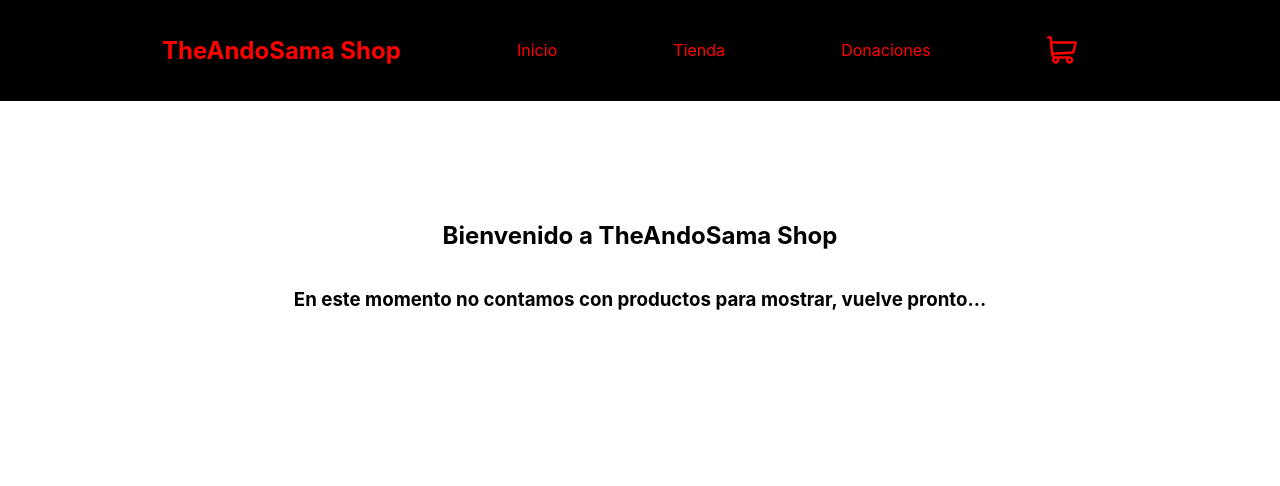
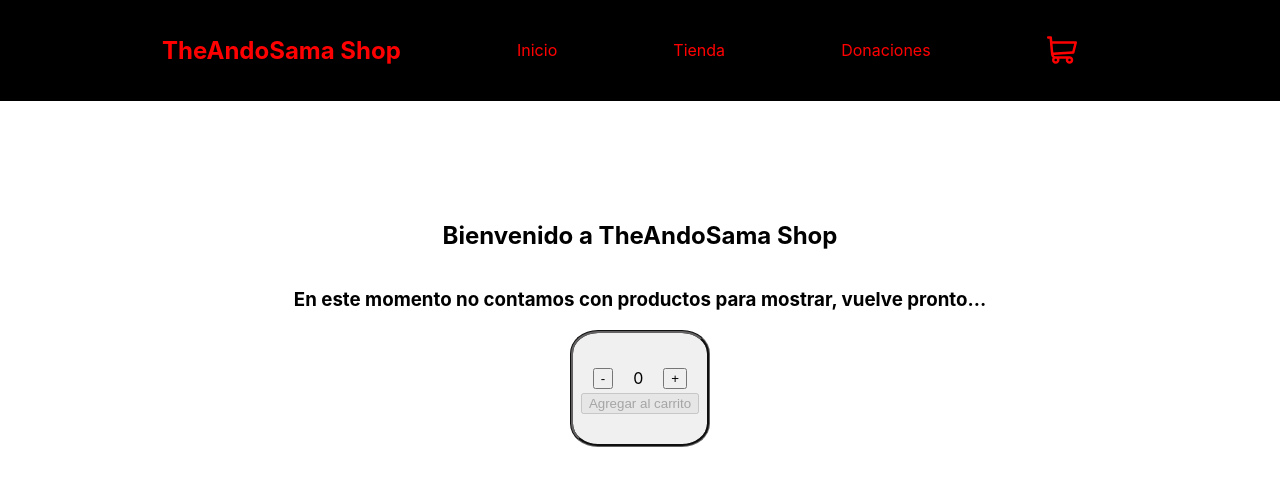
Before and after one commit to AndoresuSama/E-Commerce-Eslava, a React (Create React App) app: page / in a window 1280 px wide. Shown: the top 486 px of the page. Built offline with nearby package versions, Linux system fonts and the light colour scheme.

Commit message:
El mensaje de bienvenida se pasa por props desde App.js. Se crea ItemCount.js el cual se renderiza en ItemListContainer.js

```diff
--- a/package.json
+++ b/package.json
@@ -9,6 +9,7 @@
     "react": "^17.0.2",
     "react-dom": "^17.0.2",
     "react-scripts": "4.0.3",
+    "semistandard": "^16.0.1",
     "web-vitals": "^1.1.2"
   },
   "scripts": {
--- a/src/App.css
+++ b/src/App.css
@@ -36,3 +36,33 @@ ul{
   align-items: center;
   padding-top: 100px;
 }
+
+.item-count-container{
+  display: flex;
+  flex-direction: column;
+  align-content: center;
+  align-items: center;
+  border-color: rgb(100, 98, 98);
+  border-style: groove;
+  border-radius: 20%;
+  padding-bottom: 30px;
+  padding-top: 30px;
+  padding-right: 8px;
+  padding-left: 8px;
+  background-color: rgb(240, 240, 240);
+}
+
+.itemcount-button-order{
+  display: flex;
+  justify-content: center;
+  justify-items: center;
+  align-content: center;
+  align-items: center;
+  height: 30px;
+  width: 100px;
+}
+
+.qty-value{
+  padding-left: 20px;
+  padding-right: 20px;
+}
--- a/src/App.js
+++ b/src/App.js
@@ -1,16 +1,19 @@
-import React from 'react'
-import NavBar from './components/NavBar'
+import React from 'react';
+import NavBar from './components/NavBar';
 import ItemListContainer from './components/ItemListContainer';
 import './App.css';
 
-function App() {
+function App () {
   return (
-    <div className="App">
+    <div className='App'>
       <header className='App-header'>
-        <NavBar/>
+        <NavBar />
       </header>
-      <body className="App-body">
-        <ItemListContainer/>
+      <body className='App-body'>
+        <ItemListContainer
+          saludo='Bienvenido a TheAndoSama Shop'
+          mensaje='En este momento no contamos con productos para mostrar, vuelve pronto...'
+        />
       </body>
     </div>
   );
--- a/src/components/CartWidget.js
+++ b/src/components/CartWidget.js
@@ -1,13 +1,12 @@
-import React from 'react'
-import RedCart from '../Assets/RedCart.svg'
+import React from 'react';
+import RedCart from '../Assets/RedCart.svg';
 
 const CartWidget = () => {
+  return (
+    <div id='cart-container'>
+      <img src={RedCart} alt='Carrito de Compras' />
+    </div>
+  );
+};
 
-    return(
-        <div id='cart-container'>
-            <img src={RedCart} alt='Carrito de Compras'/>
-        </div>
-    )
-}
-
-export default CartWidget
+export default CartWidget;
--- /dev/null
+++ b/src/components/ItemCount.js
@@ -0,0 +1,32 @@
+import React, { useState } from 'react';
+
+const ItemCount = ({ stock, initial, onAdd }) => {
+  const [items, setItems] = useState(initial);
+
+  function moreItems () {
+    if (stock > 1 && items < stock) {
+      setItems(items + 1);
+    } else {
+      alert('No tenemos más stock de este producto.');
+    }
+  }
+
+  function lessItems () {
+    if (items !== 0) {
+      setItems(items - 1);
+    }
+  }
+
+  return (
+    <div className='item-count-container'>
+      <div className='itemcount-button-order'>
+        <button onClick={lessItems}>-</button>
+        <p className='qty-value'>{items}</p>
+        <button onClick={moreItems}>+</button>
+      </div>
+      <button onClick={onAdd} disabled={items === 0}>Agregar al carrito</button>
+    </div>
+  );
+};
+
+export default ItemCount;
--- a/src/components/ItemListContainer.js
+++ b/src/components/ItemListContainer.js
@@ -1,13 +1,18 @@
-import React from 'react'
+import React from 'react';
+import ItemCount from './ItemCount';
 
-const ItemListContainer = () => {
+const ItemListContainer = ({ saludo, mensaje }) => {
+  return (
+    <div id='greeting-container'>
+      <h2>{saludo}</h2>
+      <h3>{mensaje}</h3>
+      <ItemCount
+        stock={5}
+        initial={0}
+        onAdd={(x) => alert('Se ha añadido ' + x + ' al carrito')}
+      />
+    </div>
+  );
+};
 
-    return(
-        <div id='greeting-container'>
-            <h2>Bienvenido a TheAndoSama Shop</h2>
-            <h3>En este momento no contamos con productos para mostrar, vuelve pronto...</h3>
-        </div>
-    )
-}
-
-export default ItemListContainer
+export default ItemListContainer;
```
Also changed, not shown: src/components/NavBar.js (+7 -8 lines), 1 other file (tests, documents, lock files or other folders).
